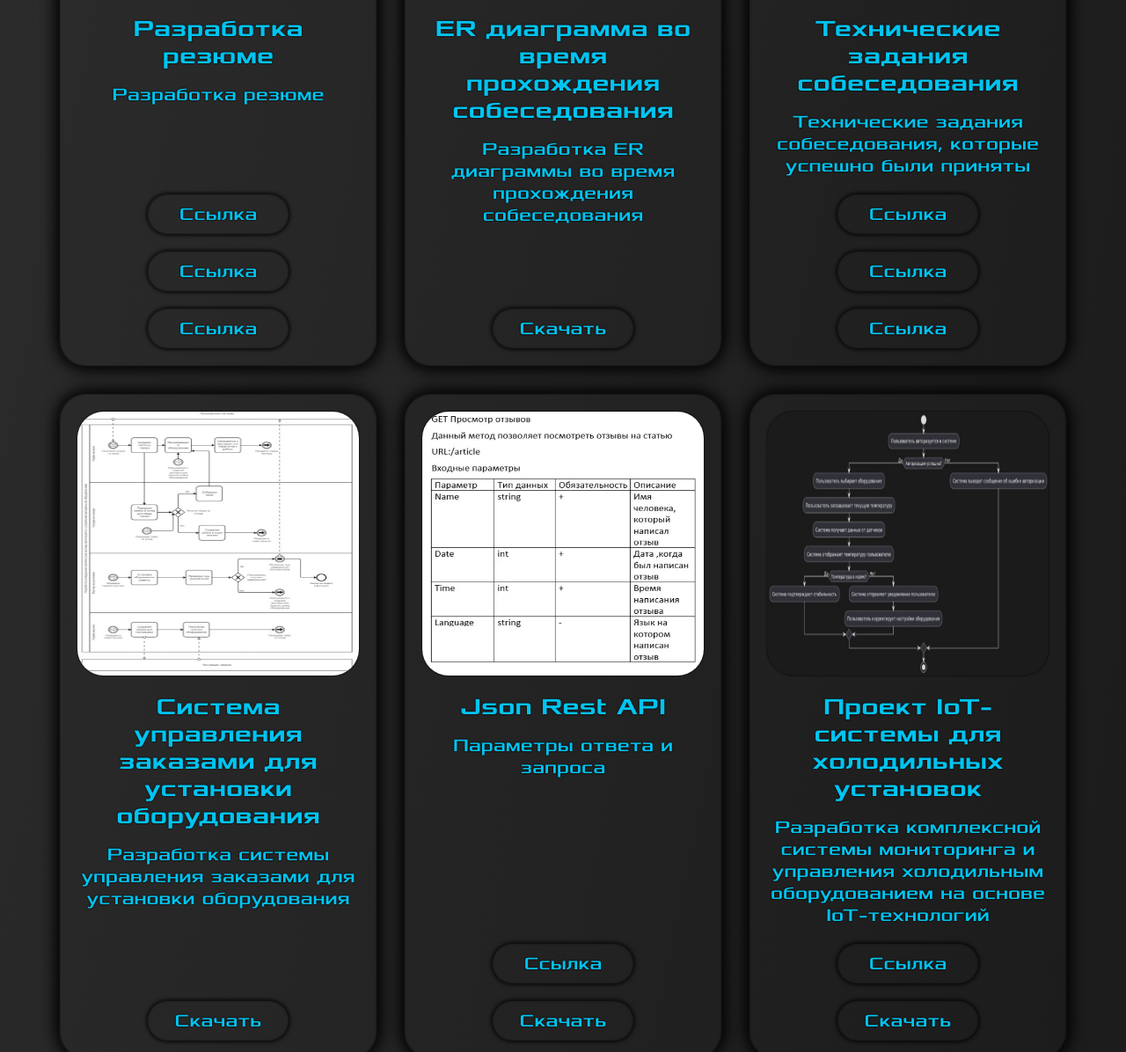
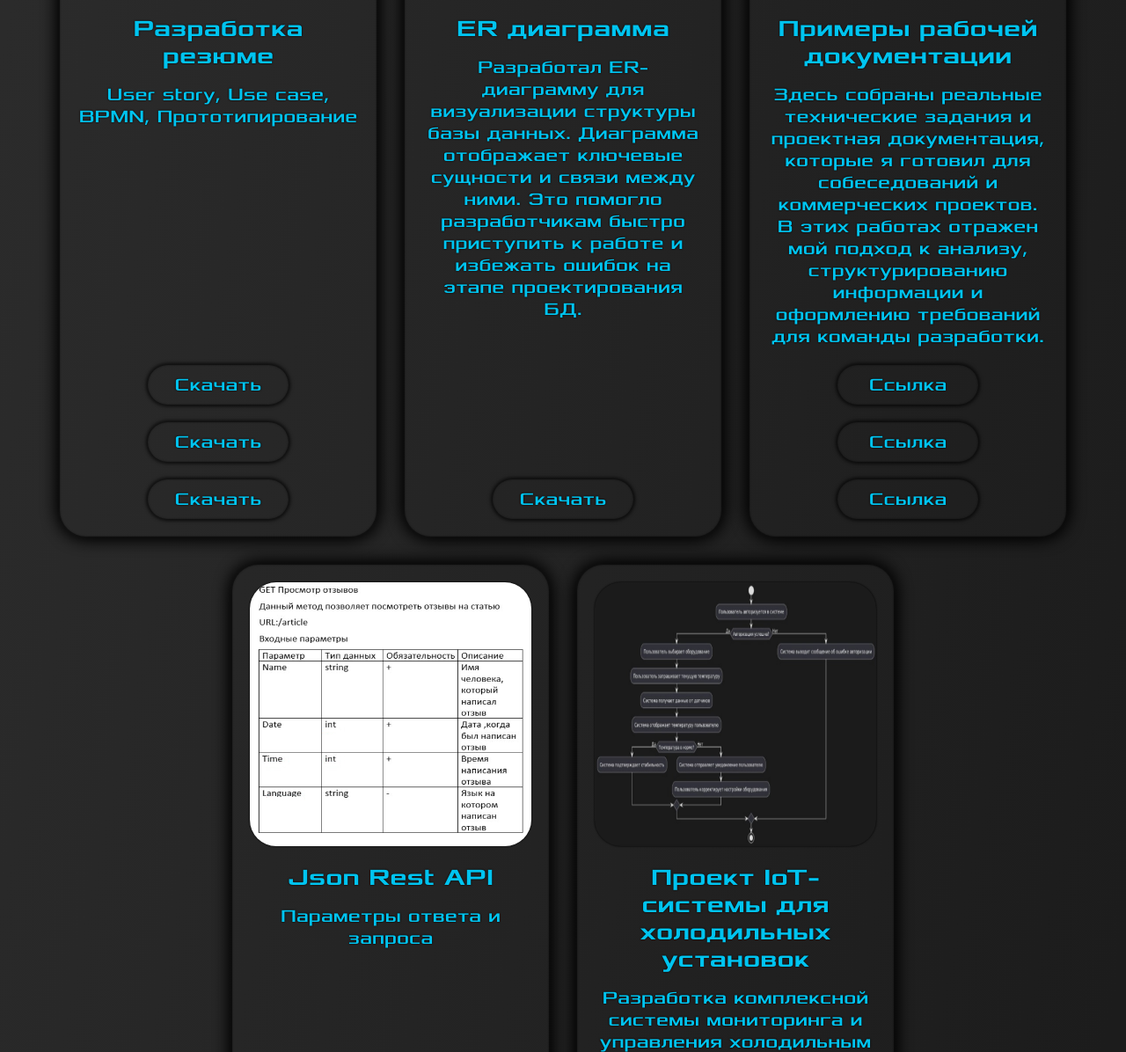
Before and after one commit to Roman1882/roman1882.github.io, a plain HTML site: page index.html in a window 1280 px wide. Shown: the part 2792-3988 px from the top of the page at 88% size. Drawn offline with nearby package versions, Linux system fonts and the light colour scheme.

Commit message:
Правки по сайту

```diff
--- a/index.html
+++ b/index.html
@@ -315,32 +315,37 @@
 
 						<div class="portfolio__item" data-aos="zoom-in"
 							data-aos-duration="2000">
-							<a class="portfolio__img__link" href="img/projects/Разработка резюме/Разработка резюме.jpg" data-fancybox="projects" data-caption="Разработка резюме">
+							<a class="portfolio__img__link" href="img/projects/Разработка резюме/Удаление резюме.jpg" data-fancybox="projects" data-caption="Удаление резюме">
 								<div class="portfolio__img">
-									<img class="portfolio__photo" src="img/projects/Разработка резюме/Разработка резюме.jpg" alt="Разработка резюме">
+									<img class="portfolio__photo" src="img/projects/Разработка резюме/Удаление резюме.jpg" alt="Разработка резюме">
 								</div>
 							</a>
+							<div class="portfolio__fancybox__hidden">
+								<a href="img/projects/Разработка резюме/Выгрузить резюме в формате docx или pdf.jpg" data-fancybox="projects" data-caption="Выгрузить резюме в формате docx или pdf"></a>
+								<a href="img/projects/Разработка резюме/Приостановка поиска работы.jpg" data-fancybox="projects" data-caption="Приостановка поиска работы"></a>
+							</div>
+
 							<div class="portfolio__item__descriptions">
 								<h3 class="portfolio__header">Разработка резюме</h3>
-								<p class="portfolio__text">Разработка резюме</p>
+								<p class="portfolio__text">User story, Use case, BPMN, Прототипирование</p>
 							</div>
 							<div class="portfolio__item__bottom">
-								<a href="projects/Разработка резюме/3-1-4 Удаление резюме.pdf" class="portfolio__link" target="_blank">Ссылка</a>
-								<a href="projects/Разработка резюме/3-1-5  Выгрузить резюме в формате docx или pdf.pdf" class="portfolio__link" target="_blank">Ссылка</a>
-								<a href="projects/Разработка резюме/3-3-4 Приостановка поиска работы.pdf" class="portfolio__link" target="_blank">Ссылка</a>
+								<a href="projects/Разработка резюме/3-1-4 Удаление резюме.pdf" class="portfolio__link" target="_blank">Скачать</a>
+								<a href="projects/Разработка резюме/3-1-5  Выгрузить резюме в формате docx или pdf.pdf" class="portfolio__link" target="_blank">Скачать</a>
+								<a href="projects/Разработка резюме/3-3-4 Приостановка поиска работы.pdf" class="portfolio__link" target="_blank">Скачать</a>
 							</div>
 						</div>
 
 						<div class="portfolio__item" data-aos="zoom-in"
 							data-aos-duration="1000">
-							<a class="portfolio__img__link" href="img/projects/ER-chart-during-the-interview.jpg" data-fancybox="projects" data-caption="ER диаграмма во время прохождения собеседования">
+							<a class="portfolio__img__link" href="img/projects/ER-chart.jpg" data-fancybox="projects" data-caption="ER диаграмма">
 								<div class="portfolio__img">
-									<img class="portfolio__photo" src="img/projects/ER-chart-during-the-interview.jpg" alt="ER диаграмма во время прохождения собеседования">
+									<img class="portfolio__photo" src="img/projects/ER-chart.jpg" alt="ER диаграмма">
 								</div>
 							</a>
 							<div class="portfolio__item__descriptions">
-								<h3 class="portfolio__header">ER диаграмма во время прохождения собеседования</h3>
-								<p class="portfolio__text">Разработка ER диаграммы во время прохождения собеседования</p>
+								<h3 class="portfolio__header">ER диаграмма</h3>
+								<p class="portfolio__text">Разработал ER-диаграмму для визуализации структуры базы данных. Диаграмма отображает ключевые сущности и связи между ними. Это помогло разработчикам быстро приступить к работе и избежать ошибок на этапе проектирования БД.</p>
 							</div>
 							<div class="portfolio__item__bottom">
 								<a href="projects/ER-chart-during-the-interview.pdf" class="portfolio__link" target="_blank">Скачать</a>
@@ -349,35 +354,19 @@
 
 						<div class="portfolio__item" data-aos="zoom-in"
 							data-aos-duration="2000">
-							<a class="portfolio__img__link" href="img/projects/Технические задания собеседования, которые успешно были приняты/Технические задания собеседования, которые успешно были приняты.jpg" data-fancybox="projects" data-caption="Технические задания собеседования, которые успешно были приняты">
+							<a class="portfolio__img__link" href="img/projects/Примеры рабочей документации/Примеры рабочей документации.jpg" data-fancybox="projects" data-caption="Примеры рабочей документации">
 								<div class="portfolio__img">
-									<img class="portfolio__photo" src="img/projects/Технические задания собеседования, которые успешно были приняты/Технические задания собеседования, которые успешно были приняты.jpg" alt="Технические задания собеседования">
+									<img class="portfolio__photo" src="img/projects/Примеры рабочей документации/Примеры рабочей документации.jpg" alt="Примеры рабочей документации">
 								</div>
 							</a>
 							<div class="portfolio__item__descriptions">
-								<h3 class="portfolio__header">Технические задания собеседования</h3>
-								<p class="portfolio__text">Технические задания собеседования, которые успешно были приняты</p>
+								<h3 class="portfolio__header">Примеры рабочей документации</h3>
+								<p class="portfolio__text">Здесь собраны реальные технические задания и проектная документация, которые я готовил для собеседований и коммерческих проектов. В этих работах отражен мой подход к анализу, структурированию информации и оформлению требований для команды разработки.</p>
 							</div>
 							<div class="portfolio__item__bottom">
-								<a href="projects/Технические задания собеседования, которые успешно были приняты/Тз.pdf" class="portfolio__link" target="_blank">Ссылка</a>
-								<a href="projects/Технические задания собеседования, которые успешно были приняты/Тз-2.pdf" class="portfolio__link" target="_blank">Ссылка</a>
-								<a href="projects/Технические задания собеседования, которые успешно были приняты/Тз-5.pdf" class="portfolio__link" target="_blank">Ссылка</a>
-							</div>
-						</div>
-
-						<div class="portfolio__item" data-aos="zoom-in"
-							data-aos-duration="1000">
-							<a class="portfolio__img__link" href="img/projects/Order-management-system-for-equipment-installation.jpg" data-fancybox="projects" data-caption="Разработка системы управления заказами для установки оборудования">
-								<div class="portfolio__img">
-									<img class="portfolio__photo" src="img/projects/Order-management-system-for-equipment-installation.jpg" alt="Система управления заказами для установки оборудования">
-								</div>
-							</a>
-							<div class="portfolio__item__descriptions">
-								<h3 class="portfolio__header">Система управления заказами для установки оборудования</h3>
-								<p class="portfolio__text">Разработка системы управления заказами для установки оборудования</p>
-							</div>
-							<div class="portfolio__item__bottom">
-								<a href="projects/Order-management-system-for-equipment-installation.pdf" class="portfolio__link" target="_blank">Скачать</a>
+								<a href="projects/Примеры рабочей документации/Тз.pdf" class="portfolio__link" target="_blank">Ссылка</a>
+								<a href="projects/Примеры рабочей документации/Тз-2.pdf" class="portfolio__link" target="_blank">Ссылка</a>
+								<a href="projects/Примеры рабочей документации/Тз-5.pdf" class="portfolio__link" target="_blank">Ссылка</a>
 							</div>
 						</div>
 
--- a/style.css
+++ b/style.css
@@ -576,6 +576,10 @@ section {
 	height: 300px;
 }
 
+.portfolio__fancybox__hidden{
+	display: none;
+}
+
 .portfolio__img {
 	width: 100%;
 	height: 300px;
```
Also changed, not shown: img/projects/ER-chart.jpg (renamed from img/projects/ER-chart-during-the-interview.jpg), img/projects/Order-management-system-for-equipment-installation.jpg (deleted), img/projects/Примеры рабочей документации/Примеры рабочей документации.jpg (added), img/projects/Разработка резюме/Выгрузить резюме в формате docx или pdf.jpg (added), img/projects/Разработка резюме/Приостановка поиска работы.jpg (added), img/projects/Разработка резюме/Удаление резюме.jpg (renamed from img/projects/Разработка резюме/Разработка резюме.jpg), img/projects/Технические задания собеседования, которые успешно были приняты/Технические задания собеседования, которые успешно были приняты.jpg (deleted), 7 other files.
